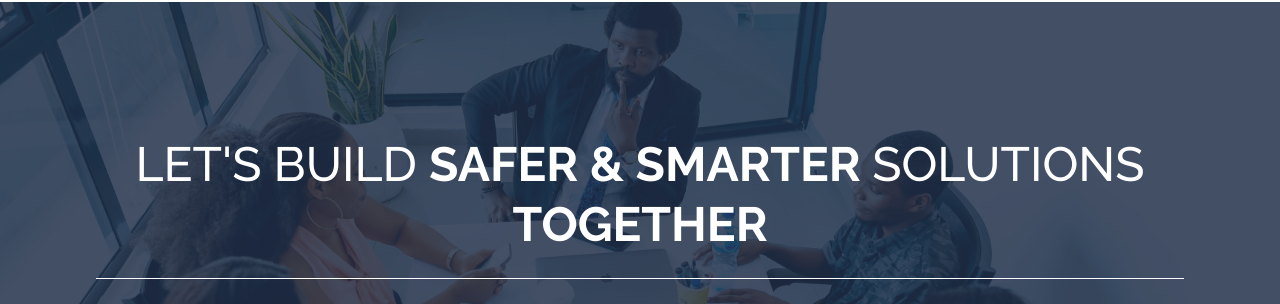
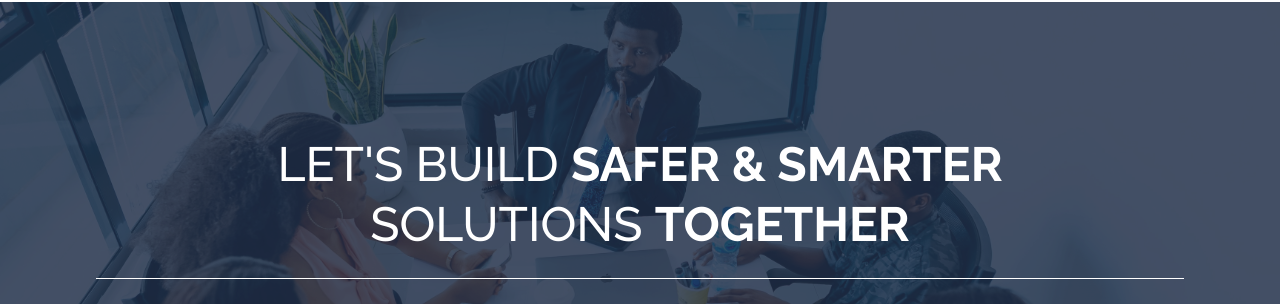
Before and after one commit to Jai-Irkal/emcus-retail, a Next.js app: page /company/contact-us in a window 1280 px wide. Shown: the part 88-392 px from the top of the page. Built offline with nearby package versions, Linux system fonts and the light colour scheme.

Commit message:
Fixed contact us banner text

```diff
--- a/app/company/contact-us/page.tsx
+++ b/app/company/contact-us/page.tsx
@@ -151,7 +151,10 @@ export default function Home() {
           text-2xl
           sm:text-3xl
           md:text-4xl
-          lg:text-4xl
+          lg:text-[21px]
+          lg:px-10
+          xl:px-10
+          2xl:px-20
           xl:text-[48px]
           leading-tight
           font-medium
```
